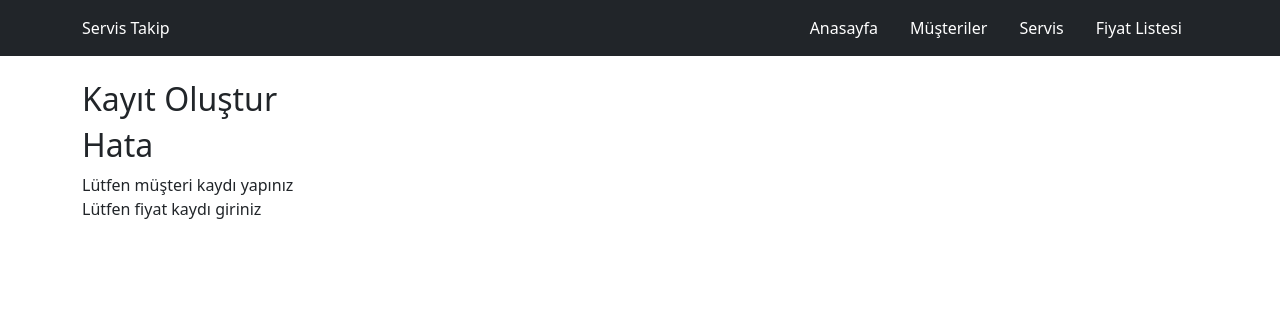
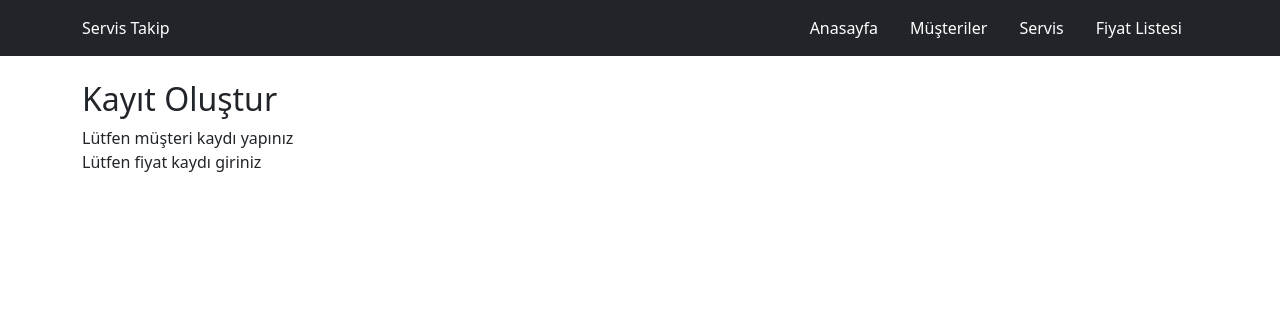
Before and after one commit to aliemresafak/serman, a Django app: page /service/create/ in a window 1280 px wide. Shown: the top 316 px of the page. Run offline with Django 3.2, Linux system fonts and the light colour scheme; data that the repository does not hold is empty.

Commit message:
Remove: unnecessary h2

```diff
--- a/core/templates/service/service_create.html
+++ b/core/templates/service/service_create.html
@@ -1,7 +1,6 @@
 {% extends '../base/_base.html' %} {% block content %}
 <h2>Kayıt Oluştur</h2>
 <div class="mb-3" style="display: flex; flex-direction:column;">
-  <h2>Hata</h2>
   {% for error in errors%}
   <span>{{ error }}</span>
   {% endfor %}
```
